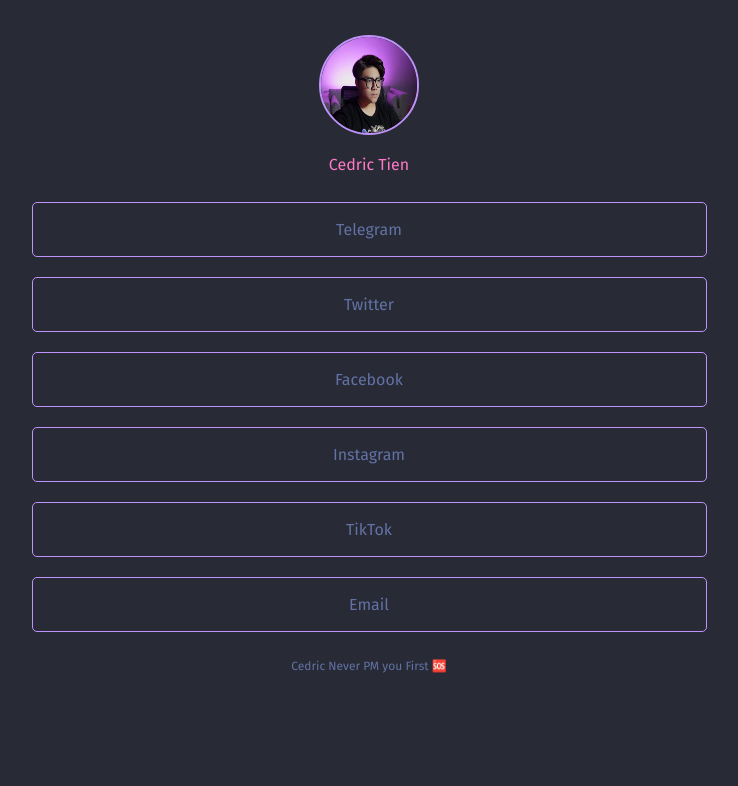
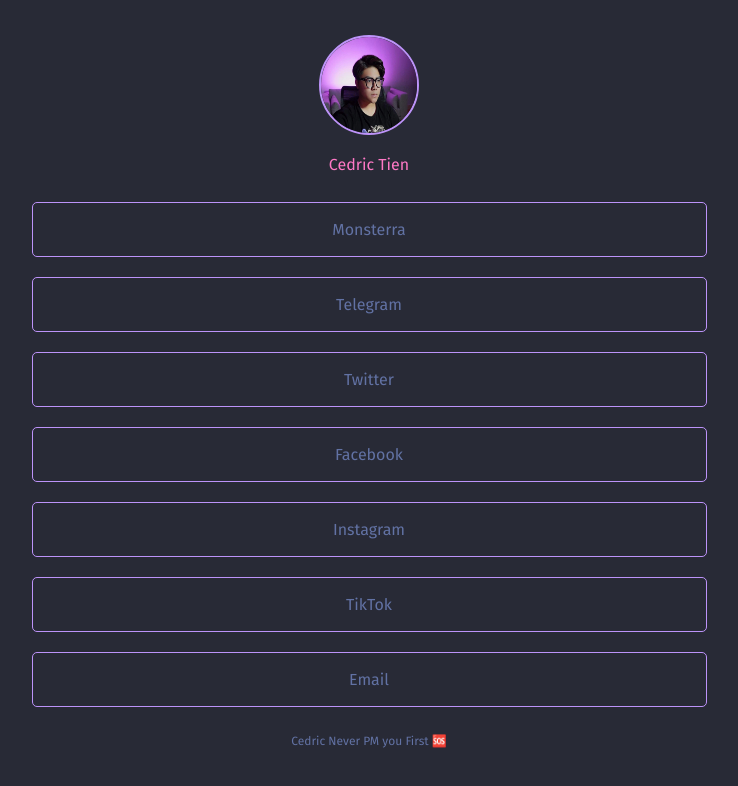
Before and after one commit to trantuanminh1754/draculatien, a plain HTML site: page index.html in a window 1280 px wide. Shown: the whole page, without its empty margins (271-1009 px from the left). Drawn offline with Linux system fonts and the light colour scheme.

Commit message:
Update index.html

```diff
--- a/index.html
+++ b/index.html
@@ -14,6 +14,7 @@
 
     <a href="" id="userName">Cedric Tien</a>
     <div id="links">
+        <a class="link" href="https://play.monsterra.io/#/?code=MS4LDUO96" target="_blank">Monsterra</a>
         <a class="link" href="https://t.me/cedbocui" target="_blank">Telegram</a>
         <a class="link" href="https://twitter.com/cedrictienblc" target="_blank">Twitter</a>
         <a class="link" href="https://www.facebook.com/viettien.nguyen.3572846" target="_blank">Facebook</a>
```
